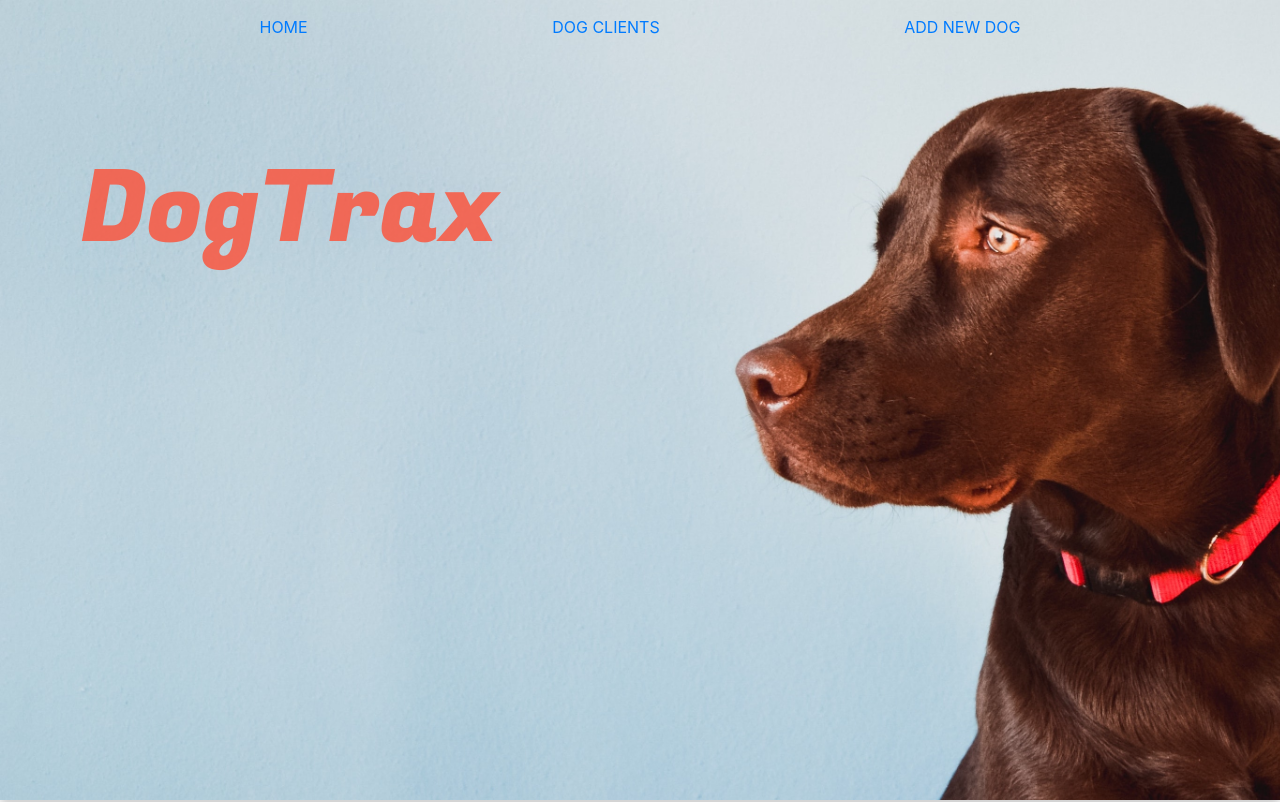
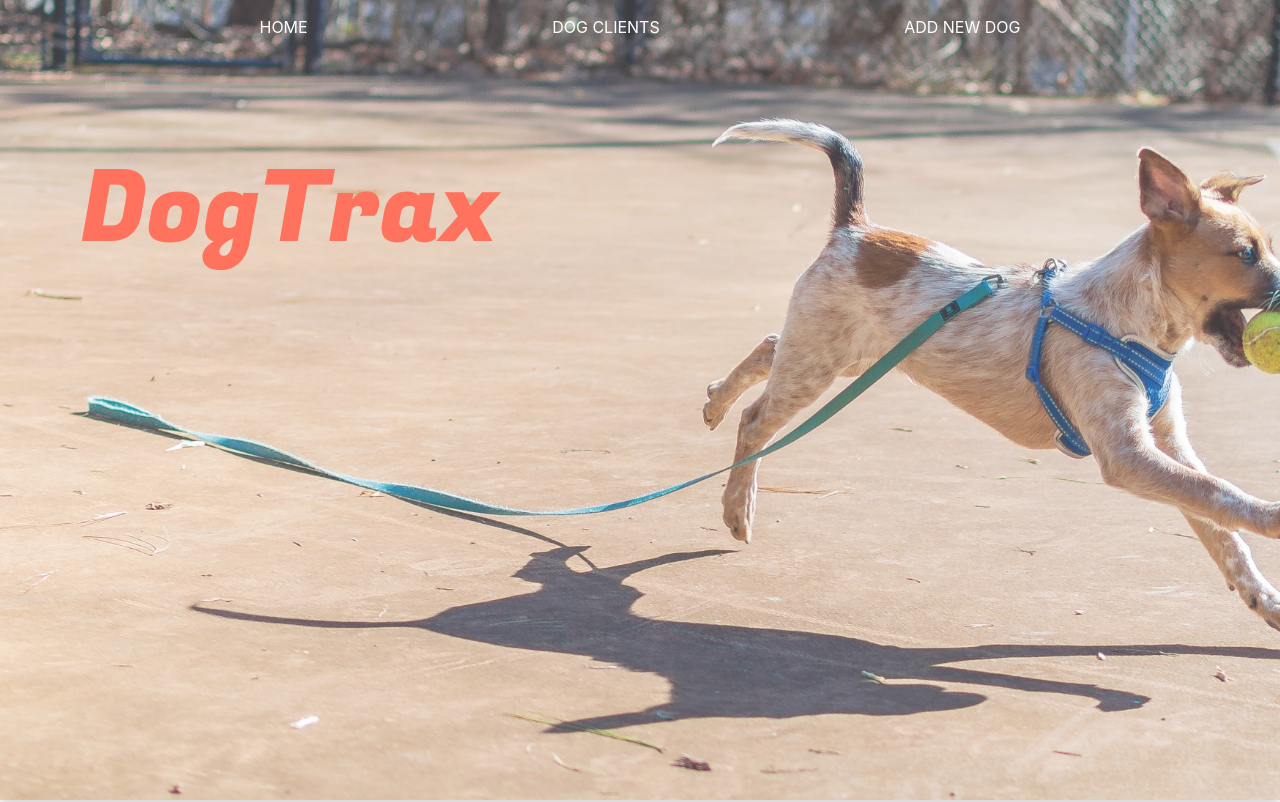
Before and after one commit to ejgann/dogtrax-frontend, a React (Create React App) app: page /dogs/new in a window 1280 px wide. Shown: the top 802 px of the page. Built offline with nearby package versions, Linux system fonts and the light colour scheme; no server answers.

Commit message:
changed link color and banner picture

```diff
--- a/src/App.css
+++ b/src/App.css
@@ -25,7 +25,7 @@ nav ul {
 
 nav ul li .custom-link {
     border: 0;
-
+    color: white;
     text-transform: uppercase;
     font-size: 100%;
     cursor: pointer;
@@ -40,8 +40,8 @@ nav ul li .custom-link:hover {
 } */
 
 .banner {
-    background-image: url("assets/lab\ 2.jpg");
-
+    background-image: url("assets/dogOnLeash.jpg");
+    opacity: 0.8;
     height: 100vh;
     background-size: cover;
     box-shadow: 0 10px 10px lightgrey;
@@ -53,7 +53,7 @@ nav ul li .custom-link:hover {
 .banner h1 {
     padding: 80px;
     color: #fe4f36;
-    opacity: 0.8;
+    /* opacity: 0.8; */
     font-size: 100px;
 }
 
--- a/src/containers/DogContainer.js
+++ b/src/containers/DogContainer.js
@@ -26,9 +26,6 @@ class DogContainer extends React.Component {
     )[0];
 
 
-
-    console.log(dog);
-
     return (
       <div>
         <Dog dog={dog} />
--- a/src/containers/ReportsContainer.js
+++ b/src/containers/ReportsContainer.js
@@ -1,6 +1,4 @@
 import React from 'react'
-// import Dog from '../components/Dog'
-// import ReportForm from '../components/ReportForm'
 import Reports from '../components/Reports'
 
 class ReportsContainer extends React.Component {
@@ -8,7 +6,6 @@ class ReportsContainer extends React.Component {
         return (
             <div>
                 <Reports reports={this.props.dog && this.props.dog.reports}/>
-                {/* <ReportForm dog={this.props.dog}/><br/> */}
             </div>
         )
     }
```
Also changed, not shown: src/assets/dogOnLeash.jpg (added), src/assets/pup1.jpg (deleted).
